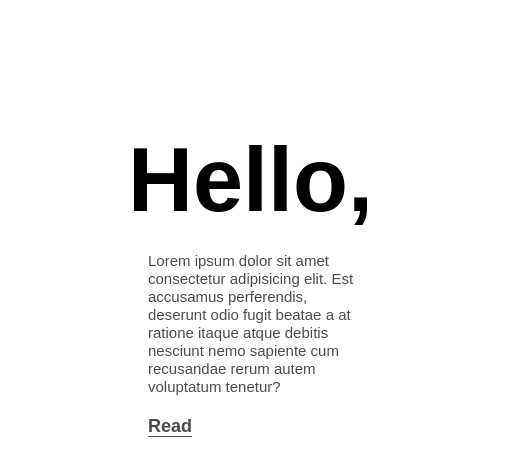
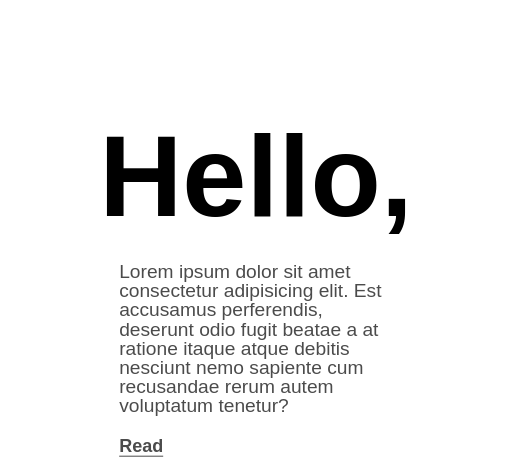
Before and after one commit to Alok-Raj-M/LandingPageDemo, a plain HTML site: page index.html in a window 1280 px wide. Shown: the part 117-582 px from the top of the page, 0-507 px from the left. Drawn offline with nearby package versions, Linux system fonts and the light colour scheme.

Commit message:
some edit

```diff
--- a/style.css
+++ b/style.css
@@ -54,13 +54,13 @@ html,body{
     transform: translate(-50%,-50%);
 }
 .textcenter h1{
-    font-size: 90px;
+    font-size: 9vw;
     font-weight: 900;
 }
 .textcenter p{
     opacity: .7;
-    font-size: 15px;
-    line-height: 18px;
+    font-size: 1.5vw;
+    line-height: 1.5vw;
     margin: 20px;
     margin-bottom: 20px;
 }
```
